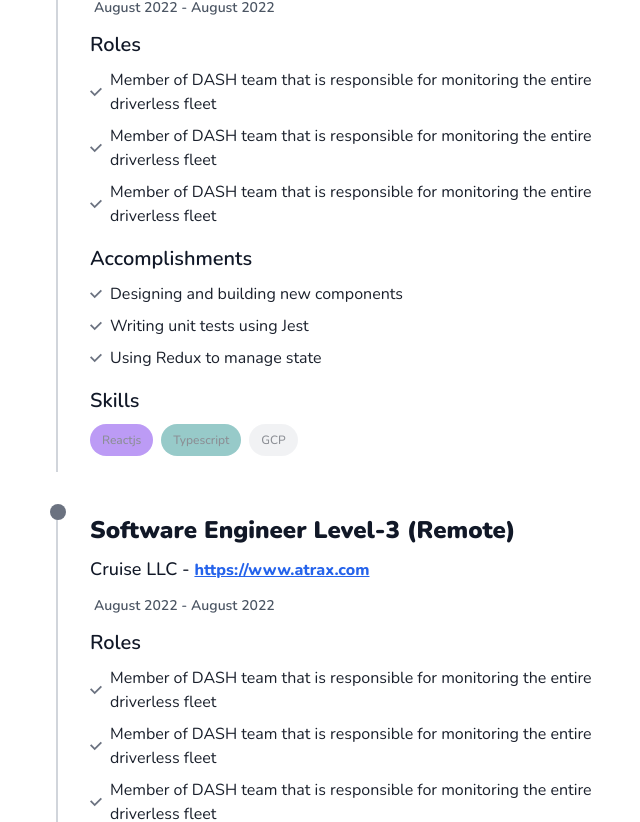
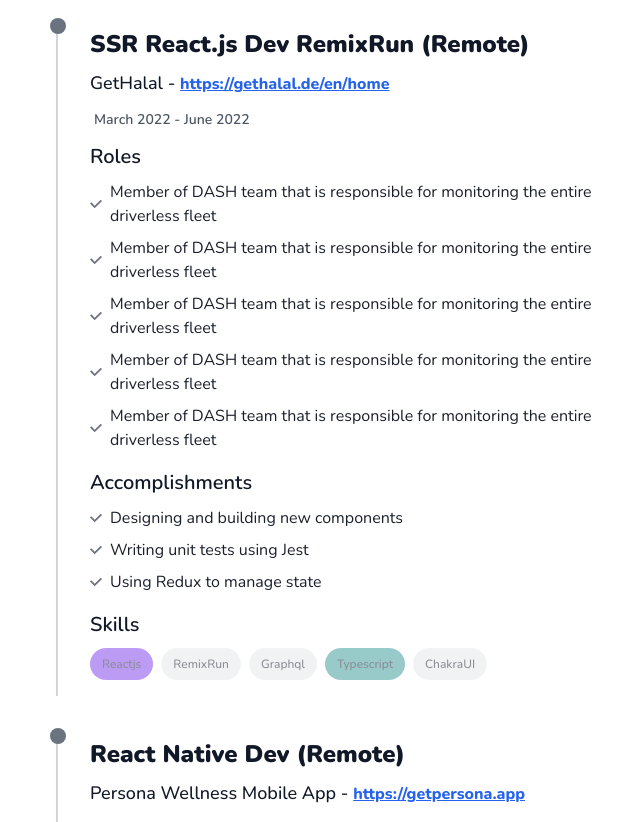
Before and after one commit to rkoleci/portfolio-web, a Next.js app: page /experience in a window 1280 px wide. Shown: the part 874-1696 px from the top of the page, without its empty margins (312-952 px from the left). Built offline with nearby package versions, Linux system fonts and the light colour scheme.

Commit message:
read json experiences

```diff
--- a/components/experienceItem.tsx
+++ b/components/experienceItem.tsx
@@ -40,10 +40,10 @@
         left="-2"
       />
       <Text color="primary.100" fontSize="24" fontWeight="900" mb="2">
-        Software Engineer Level-3 (Remote)
+        {title}
       </Text>
       <Text color="primary.100" fontSize="18" fontWeight="500" mb="3">
-        Cruise LLC -{" "}
+        {`${company} - `}
         <Link
           target="_blank"
           color="blue.600"
@@ -56,7 +56,7 @@
         </Link>
       </Text>
       <Text color="gray.600" fontSize="14" fontWeight="600" ms="1" mb="3">
-        {`${dateFormat(start)} - ${dateFormat(end)}`}
+        {`${dateFormat(start)} - ${end ? dateFormat(end) : 'Present'}`}
       </Text>
 
       <Text color="primary.100" fontSize="20" fontWeight="600" mb="2">
--- a/components/projectItem.tsx
+++ b/components/projectItem.tsx
@@ -12,6 +12,9 @@
   Nextjs: "yellow",
   remix: "red",
   ChakraUI: "gray",
+  'React-Admin': 'blue',
+  'MUI': 'lightblue',
+  'Redux': 'brand',
 };
 
 export type ColorSchemeKey = keyof typeof colorScheme;
--- a/data/experiences.json
+++ b/data/experiences.json
@@ -1,9 +1,31 @@
 [
   {
     "id": 1,
-    "company": "Atrax",
-    "companyURL": "https://www.atrax.com",
-    "title": "Software Engineer Level-3 (Remote)",
+    "company": "Cyabra",
+    "companyURL": "https://cyabra.com",
+    "title": "Frontend Developer React.js (Remote)",
+    "roles": [
+      "Designing and building new components",
+      "Fixing bugs",
+      "Using Redux to manage state"
+    ],
+    "accomplishments": [
+      "Designing and building new components",
+      "Writing unit tests using Jest",
+      "Using Redux to manage state"
+    ],
+    "skills": ["Reactjs", "Typescript", "MUI", "Mapbox GL", "Git"],
+    "link": "https://cyabra.com",
+    "time": {
+      "start": 1651393861,
+      "end": ""
+    }
+  },
+  {
+    "id": 4,
+    "company": "GetHalal",
+    "companyURL": "https://gethalal.de/en/home",
+    "title": "SSR React.js Dev RemixRun (Remote)",
     "roles": [
       "Designing and building new components",
       "Writing unit tests using Jest",
@@ -14,18 +36,18 @@
       "Writing unit tests using Jest",
       "Using Redux to manage state"
     ],
-    "skills": ["Reactjs", "Typescript", "GCP"],
-    "link": "https://www.gethalal.dev",
+    "skills": ["Reactjs", "RemixRun", "Graphql", "Typescript", "ChakraUI"],
+    "link": "https://gethalal.de/en/home",
     "time": {
-      "start": 1660244038,
-      "end": 1660244038
+      "start": 1646727999,
+      "end": 1656318399
     }
   },
   {
-    "id": 2,
-    "company": "Atrax",
-    "companyURL": "https://www.atrax.com",
-    "title": "Software Engineer Level-3 (Remote)",
+    "id": 5,
+    "company": "Persona Wellness Mobile App",
+    "companyURL": "https://getpersona.app",
+    "title": "React Native Dev (Remote)",
     "roles": [
       "Designing and building new components",
       "Writing unit tests using Jest",
@@ -36,18 +58,18 @@
       "Writing unit tests using Jest",
       "Using Redux to manage state"
     ],
-    "skills": ["Reactjs", "Typescript", "GCP"],
-    "link": "https://www.gethalal.dev",
+    "skills": ["Reactjs", "Typescript", "Redux", "Mui v4", ""],
+    "link": "https://play.google.com/store/apps/details?id=io.cartys.PersonaApp&hl=en&gl=US",
     "time": {
-      "start": 1660244038,
-      "end": 1660244038
+      "start": 1586334661,
+      "end": 1603269061
     }
   },
   {
     "id": 3,
-    "company": "Atrax",
-    "companyURL": "https://www.atrax.com",
-    "title": "Software Engineer Level-3 (Remote)",
+    "company": "Sisal",
+    "companyURL": "https://www.sisal.com/eng/offering/games/online/italy",
+    "title": "Frontend/SSR Dev CRA/Next.js (On-site)",
     "roles": [
       "Designing and building new components",
       "Writing unit tests using Jest",
@@ -58,11 +80,33 @@
       "Writing unit tests using Jest",
       "Using Redux to manage state"
     ],
-    "skills": ["Reactjs", "Typescript", "GCP"],
-    "link": "https://www.gethalal.dev",
+    "skills": ["Nextjs", "Typescript", "Redux", "Reat-Query", "Mui v4"],
+    "link": "https://www.sisal.com/eng/offering/games/online/italy",
     "time": {
-      "start": 1660244038,
-      "end": 1660244038
+      "start": 1574929599,
+      "end": 1644049861
+    }
+  },
+  {
+    "id": 6,
+    "company": "AT Consulting",
+    "companyURL": "https://al.linkedin.com/company/at-consulting-shpk",
+    "title": "React Admin Dev (On-site)",
+    "roles": [
+      "Designing and building new components",
+      "Writing unit tests using Jest",
+      "Using Redux to manage state"
+    ],
+    "accomplishments": [
+      "Designing and building new components",
+      "Writing unit tests using Jest",
+      "Using Redux to manage state"
+    ],
+    "skills": ["React-Admin", "Redux", "MUI"],
+    "link": "",
+    "time": {
+      "start": 1540456261,
+      "end": 1571992261
     }
   }
 ]
```
